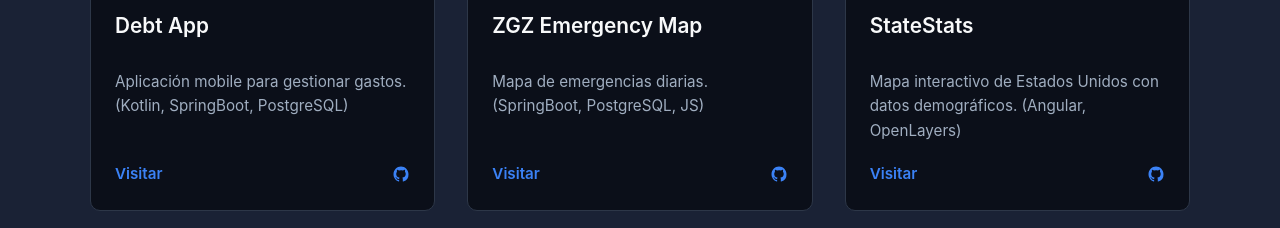
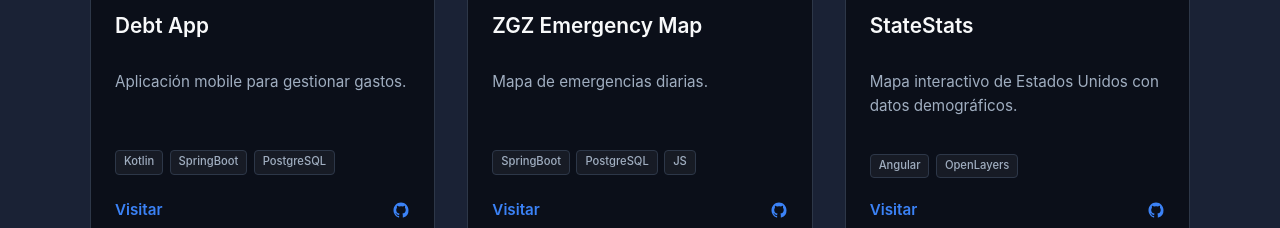
Before and after one commit to juanFRANvelilla/personal-portfolio, an Angular app: page / in a window 1280 px wide. Shown: the part 2992-3220 px from the top of the page. Built offline with nearby package versions, Linux system fonts and the light colour scheme.

Commit message:
Update home.html

```diff
--- a/src/app/pages/home/home.html
+++ b/src/app/pages/home/home.html
@@ -243,7 +243,12 @@
       </div>
       <div class="project-info">
         <h3>Debt App</h3>
-        <p>Aplicación mobile para gestionar gastos. (Kotlin, SpringBoot, PostgreSQL)</p>
+        <p>Aplicación mobile para gestionar gastos.</p>
+        <div class="badges-container" style="margin-bottom: 1.2rem;">
+          <span class="tech-tag">Kotlin</span>
+          <span class="tech-tag">SpringBoot</span>
+          <span class="tech-tag">PostgreSQL</span>
+        </div>
         <div class="project-links">
           <a routerLink="/debtapp" class="btn-link">Visitar</a>
           <a
@@ -283,7 +288,12 @@
       </div>
       <div class="project-info">
         <h3>ZGZ Emergency Map</h3>
-        <p>Mapa de emergencias diarias. (SpringBoot, PostgreSQL, JS)</p>
+        <p>Mapa de emergencias diarias.</p>
+        <div class="badges-container" style="margin-bottom: 1.2rem;">
+          <span class="tech-tag">SpringBoot</span>
+          <span class="tech-tag">PostgreSQL</span>
+          <span class="tech-tag">JS</span>
+        </div>
         <div class="project-links">
           <a
             href="https://zgz-emergency-map.juanfranciscoperez.es"
@@ -330,7 +340,11 @@
       </div>
       <div class="project-info">
         <h3>StateStats</h3>
-        <p>Mapa interactivo de Estados Unidos con datos demográficos. (Angular, OpenLayers)</p>
+        <p>Mapa interactivo de Estados Unidos con datos demográficos.</p>
+        <div class="badges-container" style="margin-bottom: 1.2rem;">
+          <span class="tech-tag">Angular</span>
+          <span class="tech-tag">OpenLayers</span>
+        </div>
         <div class="project-links">
           <a
             href="https://statestats.juanfranciscoperez.es"
@@ -377,12 +391,15 @@
       </div>
       <div class="project-info">
         <h3>PodioTest</h3>
-        <p>Sistema de evaluación y ranking. Destacando por:</p>
-        <ul style="padding-left: 1rem; margin-top: 0.5rem; margin-bottom: 1rem; color: var(--text-color); font-size: 0.95rem;">
-          <li style="margin-bottom: 0.25rem;"><b>Arquitectura Monorepo:</b> Frontend (Angular 17 Standalone), Backend (Java 17/Spring Boot 3) y microservicios.</li>
-          <li style="margin-bottom: 0.25rem;"><b>Seguridad & Servicios:</b> Roles y permisos (RBAC) con Spring Security, y automatización de flujos de emails transaccionales con Resend.</li>
-          <li style="margin-bottom: 0.25rem;"><b>Rendimiento:</b> Redis Cache para lecturas eficientes de alta concurrencia en tablas de ranking.</li>
-        </ul>
+        <p>Plataforma de test interactiva para preparar oposiciones y medir tu rendimiento.</p>
+        <div class="badges-container" style="margin-bottom: 1.2rem;">
+          <span class="tech-tag">Angular 17</span>
+          <span class="tech-tag">Spring Boot</span>
+          <span class="tech-tag">Spring Security</span>
+          <span class="tech-tag">Cache Redis</span>
+          <span class="tech-tag">Monorepo</span>
+          <span class="tech-tag">Orquestación de Agentes</span>
+        </div>
         <div class="project-links" style="align-items: flex-end;">
           <!-- Columna Izquierda: Visitar y Landing -->
           <div style="display: flex; flex-direction: column; gap: 0.8rem; align-items: flex-start;">
```
